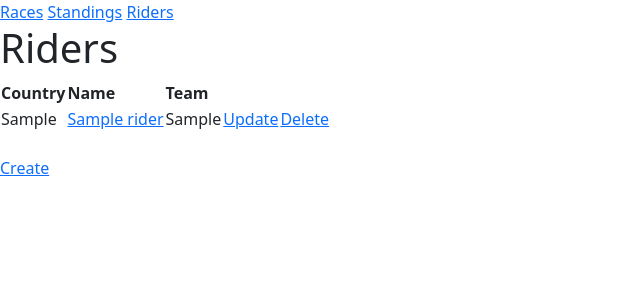
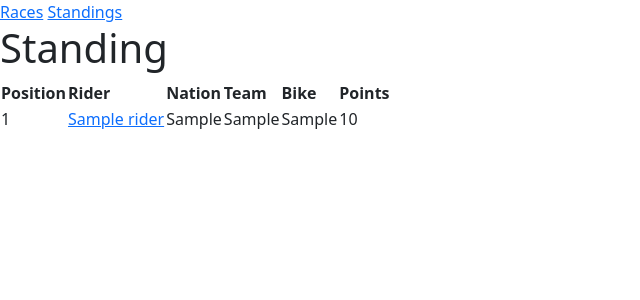
Before and after one commit to FilippoBellei/DjangoGP, a Django app: page /riders/ in a window 1280 px wide. Shown: the top 300 px of the page, without its empty margins (0-640 px from the left). Run offline with Django 4.2, Linux system fonts and the light colour scheme; tables that the repository leaves empty hold one stand-in row (values such as "Sample post").

Commit message:
Delete Standings

```diff
--- a/djangogp/admin.py
+++ b/djangogp/admin.py
@@ -1,7 +1,6 @@
 from django.contrib import admin
-from djangogp.models import Rider, Race, Result, Standings
+from djangogp.models import Rider, Race, Result
 
 admin.site.register(Rider)
 admin.site.register(Race)
 admin.site.register(Result)
-admin.site.register(Standings)
--- a/djangogp/models.py
+++ b/djangogp/models.py
@@ -10,10 +10,7 @@ class Rider(Model):
     placeOfBirth = CharField(max_length=255)
     height = IntegerField()
     weight = IntegerField()
-
-    def save(self):
-        super(Rider, self).save()
-        Standings.objects.create(points=0, rider=self)
+    points = IntegerField(default=0)
 
     def __str__(self):
         return self.name
@@ -88,18 +85,6 @@ class Result(Model):
                 self.points = 1
             case _:
                 self.points = 0
-        riderRanking = Standings.objects.get(rider=self.rider)
-        riderRanking.points += self.points
-        riderRanking.save()
+        self.rider.points += self.points
+        self.rider.save()
         super(Result, self).save()
-
-
-class Standings(Model):
-    points = IntegerField()
-    rider = ForeignKey(Rider, on_delete=CASCADE, editable=False)
-
-    def __str__(self):
-        return str(self.rider.name)
-
-    class Meta:
-        verbose_name_plural = "Standings"
--- a/djangogp/templates/djangogp/rider_list.html
+++ b/djangogp/templates/djangogp/rider_list.html
@@ -1,21 +1,23 @@
 {% extends "base.html" %}
 
 {% block content %}
-<h1>Riders</h1>
+<h1>Standing</h1>
 <table>
-    <th>Country</th>
-    <th>Name</th>
+    <th>Position</th>
+    <th>Rider</th>
+    <th>Nation</th>
     <th>Team</th>
+    <th>Bike</th>
+    <th>Points</th>
     {% for object in object_list %}
     <tr>
+        <td>{{ forloop.counter }}</td>
+        <td><a href="{% url 'djangogp:rider_detail' object.id %}">{{ object.name }}</a></td>
         <td>{{ object.country }}</td>
-        <td><a href="{% url 'djangogp:rider_detail' object.id %}">{{ object.name }}</a></td>
         <td>{{ object.team }}</td>
-        <td><a href="{% url 'djangogp:rider_update' object.id %}">Update</a></td>
-        <td><a href="{% url 'djangogp:rider_delete' object.id %}">Delete</a></td>
+        <td>{{ object.bike }}</td>
+        <td>{{ object.points }}</td>
     </tr>
     {% endfor %}
 </table>
-<br>
-<a href="{% url 'djangogp:rider_create' %}">Create</a>
 {% endblock %}
--- a/djangogp/urls.py
+++ b/djangogp/urls.py
@@ -11,5 +11,4 @@ urlpatterns = [
     path("rider/<int:pk>/delete/", RiderDeleteView.as_view(), name="rider_delete"),
     path("races", RaceRedirectView.as_view(), name="race_list"),
     path("race/<int:pk>/", RaceDetailView.as_view(), name="race_detail"),
-    path("", StandingsListView.as_view(), name="standings_list"),
 ]
--- a/djangogp/views.py
+++ b/djangogp/views.py
@@ -10,12 +10,12 @@ __all__ = [
     "RiderDeleteView",
     "RaceRedirectView",
     "RaceDetailView",
-    "StandingsListView",
 ]
 
 
 class RiderListView(ListView):
     model = Rider
+    ordering = ["-points"]
 
 
 class RiderDetailView(DetailView):
@@ -78,8 +78,3 @@ class RaceDetailView(DetailView):
             "results": Result.objects.filter(race=kwargs["object"].pk),
         }
         return context
-
-
-class StandingsListView(ListView):
-    model = Standings
-    ordering = ["-points"]
--- a/templates/base.html
+++ b/templates/base.html
@@ -18,8 +18,7 @@
     <header>
         <nav>
             <a href="{% url 'djangogp:race_list' %}">Races</a>
-            <a href="{% url 'djangogp:standings_list' %}">Standings</a>
-            <a href="{% url 'djangogp:rider_list' %}">Riders</a>
+            <a href="{% url 'djangogp:rider_list' %}">Standings</a>
         </nav>
     </header>
     <main>
```
Also changed, not shown: djangogp/templates/djangogp/rider_list!!!.html (added, +21 -0 lines), djangogp/templates/djangogp/standings_list.html (deleted, +0 -24 lines), README.md, djangogp/migrations/0010_rider_points_delete_standings.py (added).
